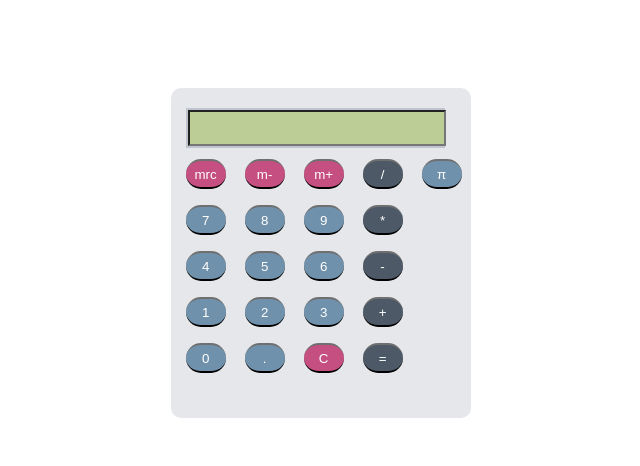
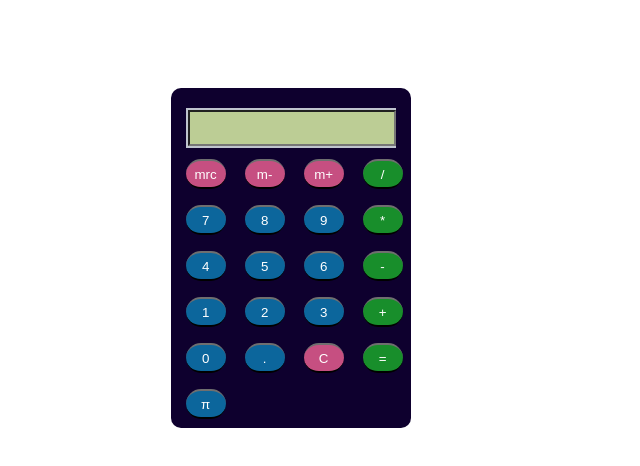
Before and after one commit to notapolarbear/Calculator, a plain HTML site: page index.html in a window 1280 px wide. Shown: the whole page, without its empty margins (343-983 px from the left). Drawn offline with Linux system fonts and the light colour scheme.

Commit message:
Changed colors

```diff
--- a/calculator.css
+++ b/calculator.css
@@ -3,9 +3,9 @@
 
 /* Calculator Box */
 .box {
-	background-color: #e5e7ea;
-	height: 330px;
-	width: 300px;
+	background-color: #0E002E;
+	height: 340px;
+	width: 240px;
 	border-radius: 10px;
 	position: relative;
 	top:80px;
@@ -15,7 +15,7 @@
 /* Display */
 .display {
 	background-color: #bfc4ce;
-	width: 259px;
+	width: 210px;
 	position: relative;
 	left: 15px;
 	top: 20px;
@@ -26,7 +26,7 @@
 	left: 2px;
 	top: 2px;
 	height: 30px;
-	width: 250px;
+	width: 200px;
 	color: black;
 	background-color: #bccd95;
 	font-size: 21px;
@@ -55,13 +55,13 @@
 }
 .button.operator {
 	color: white;
-	background-color: #4d5966;
+	background-color: #188E2B;
 	border-bottom: black 2px solid;
 	border-top: 2px #6f6f6f solid;
 }
 .button.number {
 	color: white;
-	background-color: #7091ab;
+	background-color: #0C669C;
 	border-bottom: black 2px solid;
 	border-top: 2px #6f6f6f solid;
 }
--- a/index.html
+++ b/index.html
@@ -19,7 +19,6 @@
 				<input type="button" class="button function" value="m-" onClick="alert('Not yet implemented')">
 				<input type="button" class="button function" value="m+" onClick="alert('Not yet implemented')">
 				<input type="button" class="button operator" value="/" onClick="v('/')">
-				<input type="button" class="button number" value="π" onClick="v('3.14159265359')">
 			</p>
 			<p>
 					<input type="button" class="button number" value="7" onClick="v('7')">
@@ -45,6 +44,9 @@
 				<input type="button" class="button function" value="C" onClick="d('')">
 				<input type="button" class="button operator" value="=" onClick="e()">
 			</p>
+			<p>
+				<input type="button" class="button number" value="π" onClick="v(Math.PI)">
+			</p>
 		</div>
 	</div>
 </body>
```
